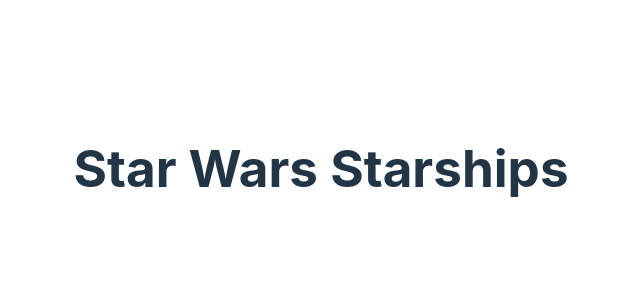
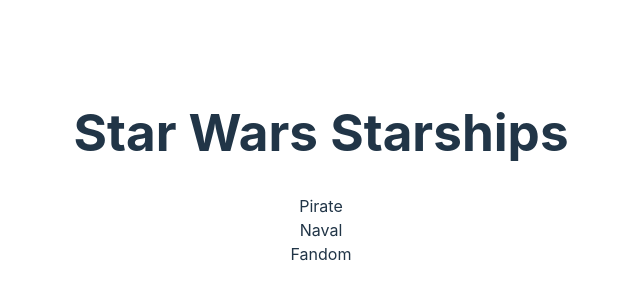
Before and after one commit to ahgddev/ALAB320H8.2, a React (Vite) app: page / in a window 1280 px wide. Shown: the part 232-532 px from the top of the page, without its empty margins (319-959 px from the left). Built offline with nearby package versions, Linux system fonts and the light colour scheme.

Commit message:
Passing down props works.

```diff
--- a/src/App.jsx
+++ b/src/App.jsx
@@ -8,7 +8,7 @@
   return (
     <>
   <NavBar />
-    <Index></Index>
+    <Index />
     </>
   )
 }
--- a/src/pages/index.jsx
+++ b/src/pages/index.jsx
@@ -1,8 +1,11 @@
 import StarshipCard from "../components/StarshipCard";
 let ships = ["Pirate","Naval","Fandom"]
+let shipList = ships.map((shipName) => {
+    return <StarshipCard shipName={shipName} />
+})
 function Index() {
   return (
-    <StarshipCard />
+    <>{shipList}</>
   )
 }
 
```
